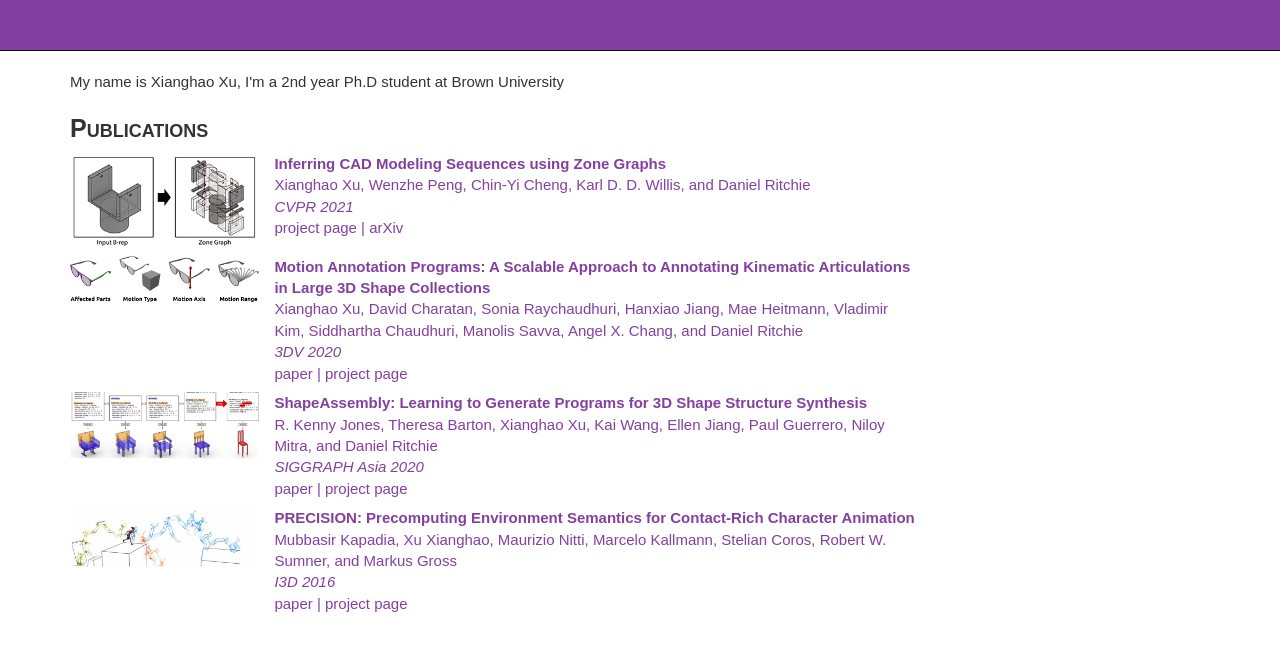
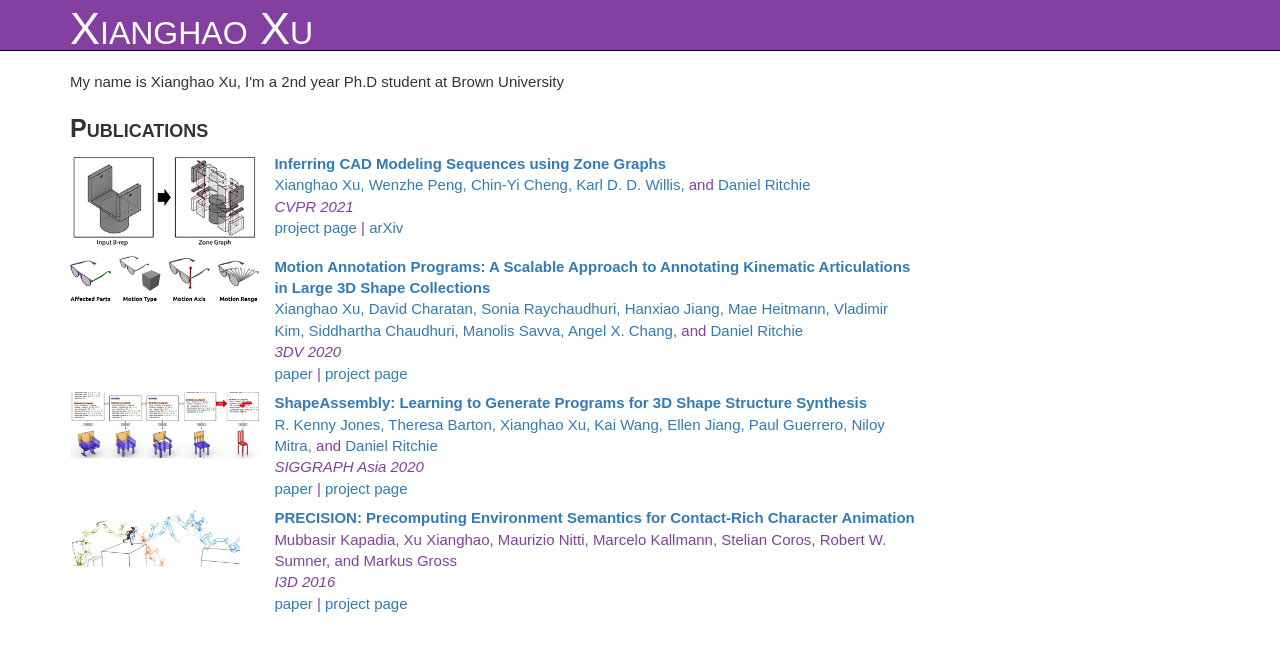
Before and after one commit to xxh43/xxh43.github.io, a Jekyll site: the page built from index.html, in a window 1280 px wide. Shown: the top 651 px of the page. Built offline with Jekyll 4.4.1, drawn with Linux system fonts in a browser that asks for light colours.

Commit message:
Update style.css

```diff
--- a/css/style.css
+++ b/css/style.css
@@ -4,7 +4,6 @@ body {
 }
 
 a, a:hover {
-	color: #8440A1;
 }
 
 /*---------------------------------------------------------------*/
@@ -20,7 +19,7 @@ a, a:hover {
 }
 
 .navbar-brand a {
-
+	color: #FFFFFF;
 }
 
 .navbar-brand a:hover {
```
